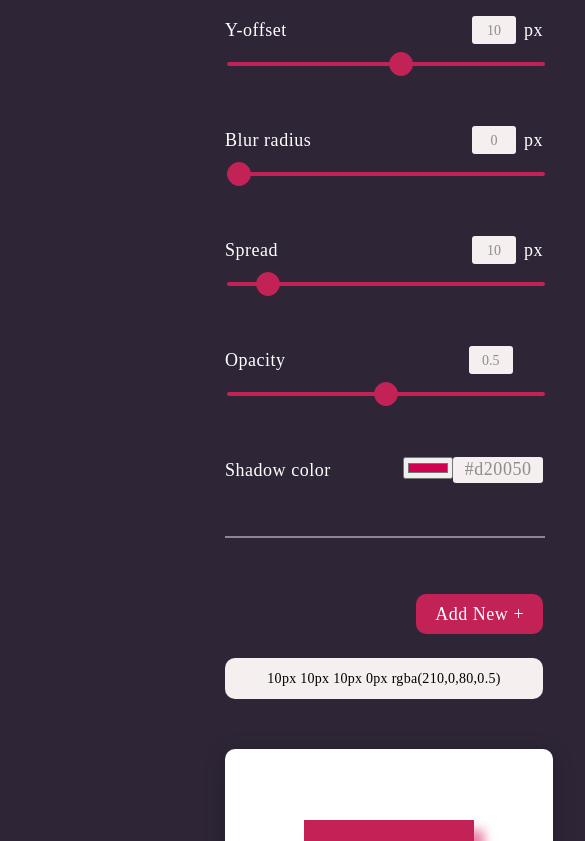
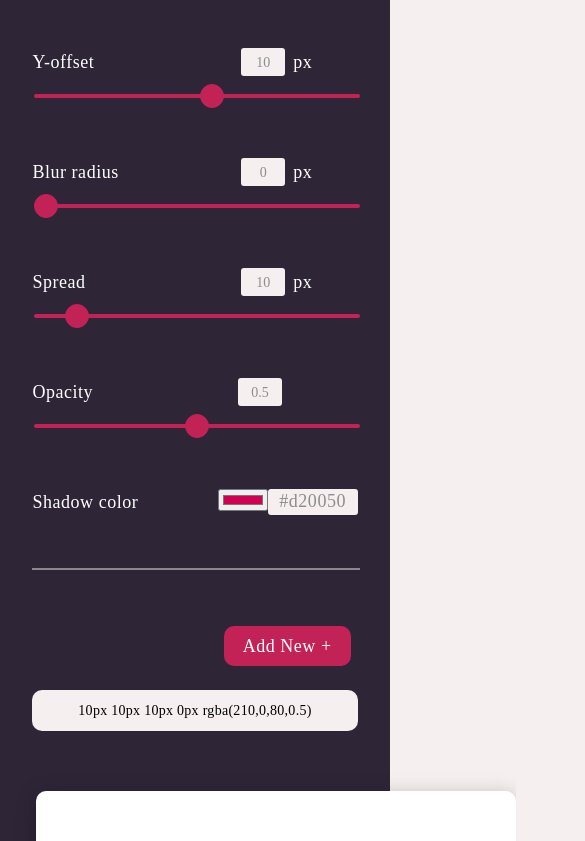
Before and after one commit to firstbytehq/css-box-shadow-app, a React (Create React App) app: page / in a window 390 px wide. Shown: the part 1159-2000 px from the top of the page, 585 px wide, since content can reach past the window. Built offline with nearby package versions, Linux system fonts and the light colour scheme; what webfontloader would draw is missing.

Commit message:
Responsive view correction

```diff
--- a/src/components/Content.js
+++ b/src/components/Content.js
@@ -15,13 +15,24 @@ const Content = styled.div`
   padding-top: 146px;
   padding-bottom: 50px;
   @media(max-width: 768px) {
-    width: 768px;
+    max-width: 768px;
     margin-top: 50px;
     flex-direction: column;
     align-items: center;
   }
+  @media(max-width: 780px){
+    max-width: 780px;
+    margin-top: 50px;
+    flex-direction: column;
+    align-items: center;
+  }
+  @media(max-width: 411px){
+    max-width: 411px;
+    flex-direction: column;
+    align-items: center;
+    justify-content: center;
+  }
 `
-
 export default () => (
   <Content>
     <Controls />
--- a/src/components/Controls.js
+++ b/src/components/Controls.js
@@ -12,6 +12,9 @@ const Line = styled.div`
   margin-top: 46px;
   @media(max-width: 768px) {
     width: 318.26px;
+  }
+  @media(max-width: 780px) {
+    width: 325.26px;
   }
 `;
 const Button = styled.button`
@@ -54,8 +57,12 @@ const BoxShadow = styled.div`
   cursor: pointer;
   position:relative;
   z-index:50;
+  margin-bottom: 10px;
   @media(max-width: 768px) {
     width: 318.26px;
+  }
+  @media(max-width: 780px) {
+    width: 325.26px;
   }
   :hover{
     border: 3px solid #C22256;
@@ -103,6 +110,9 @@ const Container = styled.div`
   width: 366px;
   @media(max-width: 768px) {
     width: 318.26px;
+  }
+  @media(max-width: 780px) {
+    width: 325.26px;
   }
 `
 
--- a/src/components/CssCode.js
+++ b/src/components/CssCode.js
@@ -72,6 +72,7 @@ const CssCode = ({ shadowControls }) => {
     input.select();
     let result = document.execCommand('copy');
     document.body.removeChild(input);
+    alert("Copied");
     return result;
   }
 
@@ -90,7 +91,7 @@ const CssCode = ({ shadowControls }) => {
           `-webkit-box-shadow: ${boxShadow};
            -moz-box-shadow: ${boxShadow};
             box-shadow: ${boxShadow};`
-        )
+        );
         ReactGA.event({
         category: 'User',
         action: 'Copied box-shadow'
--- a/src/components/Input.js
+++ b/src/components/Input.js
@@ -46,11 +46,23 @@ const Px = styled.span`
   margin-left: 8px;
 `
 
+const Container= styled.div`
+@media(max-width: 1024px) {
+  width: 325.26px;
+}
+`
+
 const SliderContainer = styled.div`
 
 width: 366px;
+@media(max-width: 1024px) {
+  width: 325.26px;
+}
 @media(max-width: 768px) {
   width: 318.26px;
+}
+@media(max-width: 414px){
+  width: 280px;
 }
 margin-bottom: 50px;
 .slider {
@@ -61,6 +73,9 @@ margin-bottom: 50px;
   border-radius: 100px;
   @media(max-width: 768px) {
     width: 318.26px;
+  };
+  @media(max-width: 1024px) {
+    width: 325.26px;
   }
 }
 
@@ -108,6 +123,7 @@ const Color = styled.span`
 export default ({ type, label, value, onChange, focused }) => {
   if (type === 'color') {
     return(
+      <Container>
       <Row>
         <Label>{label}</Label>
         <ColorRow>
@@ -120,6 +136,7 @@ export default ({ type, label, value, onChange, focused }) => {
         <Color>{value}</Color>
       </ColorRow>
       </Row>
+      </Container>
     )
   }else {
     return(
--- a/src/components/Introduction.js
+++ b/src/components/Introduction.js
@@ -10,6 +10,13 @@ display: flex;
   padding-left: 10px;
   padding-right: 10px;
   justify-content: center;
+}
+@media(max-width: 1024px){
+  padding: 20px;
+}
+@media(max-width: 780px){
+  margin-left: 10px !important;
+  margin-right: 10px !important;
 }
 justify-content: space-around;
 margin-top: 40px; /*40*/
@@ -34,8 +41,14 @@ margin-top: 51px;
   font-size: 15.84px;
   width: 327px;
 }
+@media(max-width: 780px){
+  margin-top: 0px;
+  font-size: 15.84px;
+  width: 350px !important;
+}
 @media(max-width: 1024px){
   font-size: 17.6px;
+  margin-left: 10px;
 }
 `;
 const Button = styled.button`
@@ -52,23 +65,43 @@ line-height: 50px;
 color: #FFFFFF;
 margin-top: 60px;
 cursor: pointer;
+@media(max-width: 1024px){
+  margin-left: 10px;
+}
 `
 
 const Image = styled.img`
 width: 615px;
 height: 458.3px;
+@media(max-width: 768px){
+  width: 400px;
+  height: 500px;
+}
+@media(max-width: 414px){
+  width: 360px;
+  height: 400px;
+}
+@media(max-width: 1098px){
+  width: 380px;
+  height: 450px;
+}
 `;
 
 const Heading = styled.span`
 width: 500px;
 height: 145px;
 @media(max-width: 1024px) {
-  font-size: 46.4px;
+  font-size: 43.4px;
   width: 310px;
+  margin-left: 10px;
 }
 @media (max-width: 768px) {
-  font-size: 41.7px;
-  width: 310px;
+  font-size: 40.7px;
+  width: 300px;
+}
+@media(max-width: 414px){
+  font-size: 38px;
+  width: 250px;
 }
 font-family: Merriweather Sans;
 font-style: normal;
@@ -80,7 +113,6 @@ color: #000000;
 `
 
 export default () => {
-
   return(
     <Container>
       <Column>
--- a/src/components/PreviewContainer.js
+++ b/src/components/PreviewContainer.js
@@ -19,10 +19,22 @@ const Container = styled.div`
   align-items: center;
   margin-bottom: 61px;
   overflow: hidden;
+  @media(max-width: 414px){
+    width: 300px !important;
+    height: 272px !important;
+  }
   @media(max-width: 768px) {
-    width: 328px;
-    height: 272px;
+    width: 328px !important;
+    height: 272px !important;
     margin-top: 50px;
+  }
+  @media(max-width: 780px) {
+    width: 480px !important;
+    height: 350px !important;
+  }
+  @media(max-width: 1024px){
+    width: 450px;
+    height: 350px;
   }
 `;
 const Text = styled.span`
```
